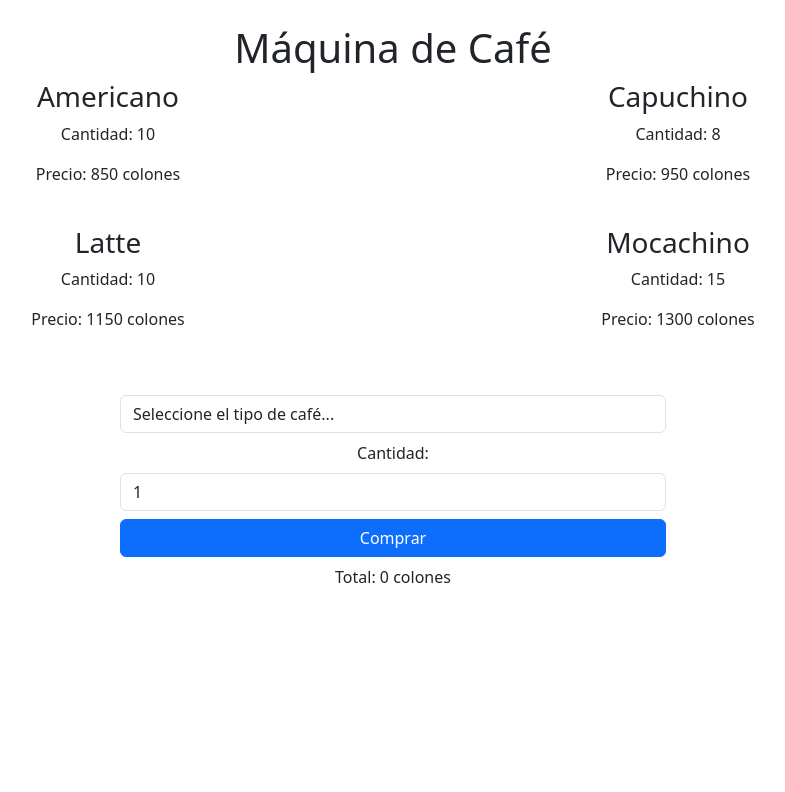
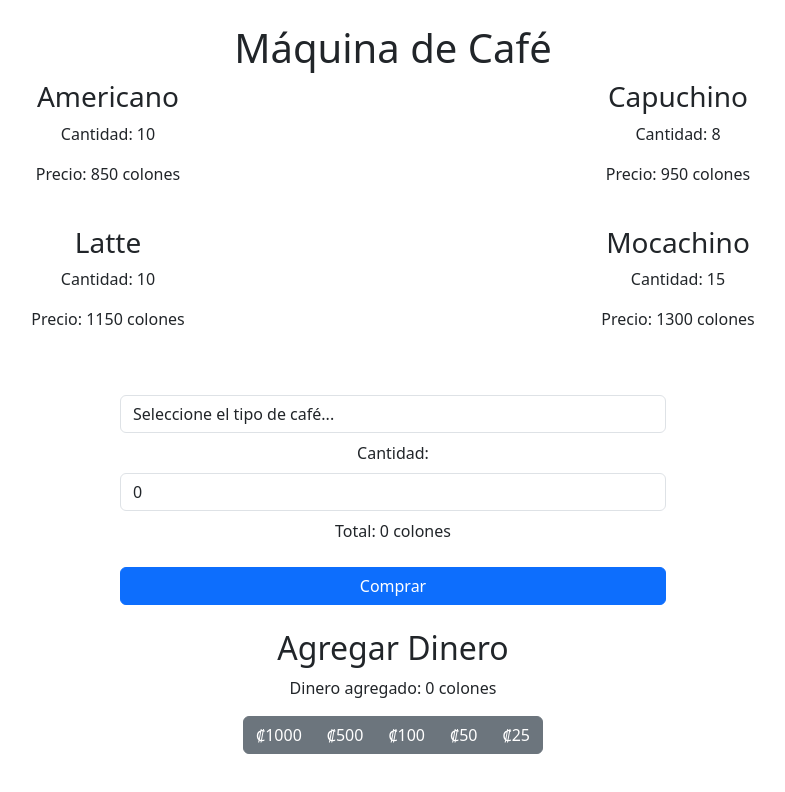
Before and after one commit to patitopatito/CI-0128examen2, a React (Create React App) app in the folder examen2/: page / in a window 1280 px wide. Shown: the top 792 px of the page, without its empty margins (247-1032 px from the left). Built offline with nearby package versions, Linux system fonts and the light colour scheme.

Commit message:
Se agrega la funcionalidad de agregar dinero a la maquina

```diff
--- a/examen2/src/componentes/maquinaDeCafe.js
+++ b/examen2/src/componentes/maquinaDeCafe.js
@@ -1,18 +1,27 @@
 import React, { useState } from 'react';
-import CafeItem from './cafeItem';
+import CoffeeItem from './cafeItem';
 import 'bootstrap/dist/css/bootstrap.min.css';
 
 const MaquinaDeCafe = () => {
 
   //Se crean las variables a utilizar y sus setters.
   const [tipoCafeSeleccionado, setTipoCafeSeleccionado] = useState('');
-  const [cantidadSeleccionada, setCantidadSeleccionada] = useState(1); // Se inicia con la cantidad predeterminada de 1
+  const [cantidadSeleccionada, setCantidadSeleccionada] = useState(0);
+  const [dineroIngresado, setDineroIngresado] = useState(0);
   const [cafes, setCafes] = useState([
     { tipo: 'Americano', cantidad: 10, precio: 850 },
     { tipo: 'Capuchino', cantidad: 8, precio: 950 },
     { tipo: 'Latte', cantidad: 10, precio: 1150 },
     { tipo: 'Mocachino', cantidad: 15, precio: 1300 },
   ]);
+  const cantidadesIniciales = {
+    1000: 20,
+    500: 20,
+    100: 30,
+    50: 50,
+    25: 25,
+  };
+  const [cantidadMonedas, setCantidadMonedas] = useState({ ...cantidadesIniciales });
 
   //Funcion que maneja la compra del cafe
   const realizarCompra = () => {
@@ -20,17 +29,33 @@ const MaquinaDeCafe = () => {
 
     if (indiceCafeSeleccionado !== -1) {
       const cafeSeleccionado = cafes[indiceCafeSeleccionado];
-      if (cantidadSeleccionada > 0 && cantidadSeleccionada <= cafeSeleccionado.cantidad) {
-        const cafesActualizados = [...cafes];
-        cafesActualizados[indiceCafeSeleccionado].cantidad -= cantidadSeleccionada;
-        setCafes(cafesActualizados);
+      const costoTotal = cantidadSeleccionada * cafeSeleccionado.precio;
+
+      if (dineroIngresado >= costoTotal) {
+        if (cafeSeleccionado.cantidad > 0 && cantidadSeleccionada <= cafeSeleccionado.cantidad) {
+          const cafesActualizados = [...cafes];
+          cafesActualizados[indiceCafeSeleccionado].cantidad -= cantidadSeleccionada;
+          setCafes(cafesActualizados);
+          setDineroIngresado(0);
+          setTipoCafeSeleccionado('');
+          setCantidadSeleccionada(0);
+        } else {
+          alert('Cantidad de café insuficiente');
+        }
       } else {
-        alert('Cantidad inválida');
+        alert('Dinero insuficiente');
       }
     }
   };
 
-  //Funcion que calcula el costo total a partir del cafe seleccionado y la cantidad
+  //Funcion que maneja la adicion de dinero
+  const agregarDinero = (denominacion) => {
+    const dineroActualizado = { ...cantidadMonedas };
+    dineroActualizado[denominacion]++;
+    setCantidadMonedas(dineroActualizado);
+    setDineroIngresado(dineroIngresado + parseInt(denominacion));
+  };
+
   const calcularCostoTotal = () => {
     const indiceCafeSeleccionado = cafes.findIndex((cafe) => cafe.tipo === tipoCafeSeleccionado);
 
@@ -41,7 +66,6 @@ const MaquinaDeCafe = () => {
 
     return 0;
   };
-
   //Se devuelve el componente
   return (
     <div className="container text-center mt-4">
@@ -50,14 +74,18 @@ const MaquinaDeCafe = () => {
       <div className="row justify-content-center">
         {cafes.map((cafe, index) => (
           <div key={index} className="col-md-6 mb-4">
-            <CafeItem {...cafe} />
+            <CoffeeItem {...cafe} />
           </div>
         ))}
       </div>
 
       <div className="row justify-content-center mt-4">
         <div className="col-md-6">
-          <select className="form-control" onChange={(e) => setTipoCafeSeleccionado(e.target.value)}>
+          <select
+            className="form-control"
+            value={tipoCafeSeleccionado}
+            onChange={(e) => setTipoCafeSeleccionado(e.target.value)}
+          >
             <option value="">Seleccione el tipo de café...</option>
             {cafes.map((cafe, index) => (
               <option key={index} value={cafe.tipo}>
@@ -74,9 +102,15 @@ const MaquinaDeCafe = () => {
           <input
             type="number"
             className="form-control"
-            value={cantidadSeleccionada}
+            value={tipoCafeSeleccionado === '' ? 0 : cantidadSeleccionada}
             onChange={(e) => setCantidadSeleccionada(parseInt(e.target.value))}
           />
+        </div>
+      </div>
+
+      <div className="row justify-content-center mt-2">
+        <div className="col-md-6">
+          <p>Total: {calcularCostoTotal()} colones</p>
         </div>
       </div>
 
@@ -88,9 +122,27 @@ const MaquinaDeCafe = () => {
         </div>
       </div>
 
-      <div className="row justify-content-center mt-2">
+      <div className="row justify-content-center mt-4">
         <div className="col-md-6">
-          <p>Total: {calcularCostoTotal()} colones</p>
+          <h2>Agregar Dinero</h2>
+          <p>Dinero agregado: {dineroIngresado} colones</p>
+          <div className="btn-group">
+            <button className="btn btn-secondary" onClick={() => agregarDinero('1000')}>
+              ₡1000
+            </button>
+            <button className="btn btn-secondary" onClick={() => agregarDinero('500')}>
+              ₡500
+            </button>
+            <button className="btn btn-secondary" onClick={() => agregarDinero('100')}>
+              ₡100
+            </button>
+            <button className="btn btn-secondary" onClick={() => agregarDinero('50')}>
+              ₡50
+            </button>
+            <button className="btn btn-secondary" onClick={() => agregarDinero('2')}>
+              ₡25
+            </button>
+          </div>
         </div>
       </div>
     </div>
```
